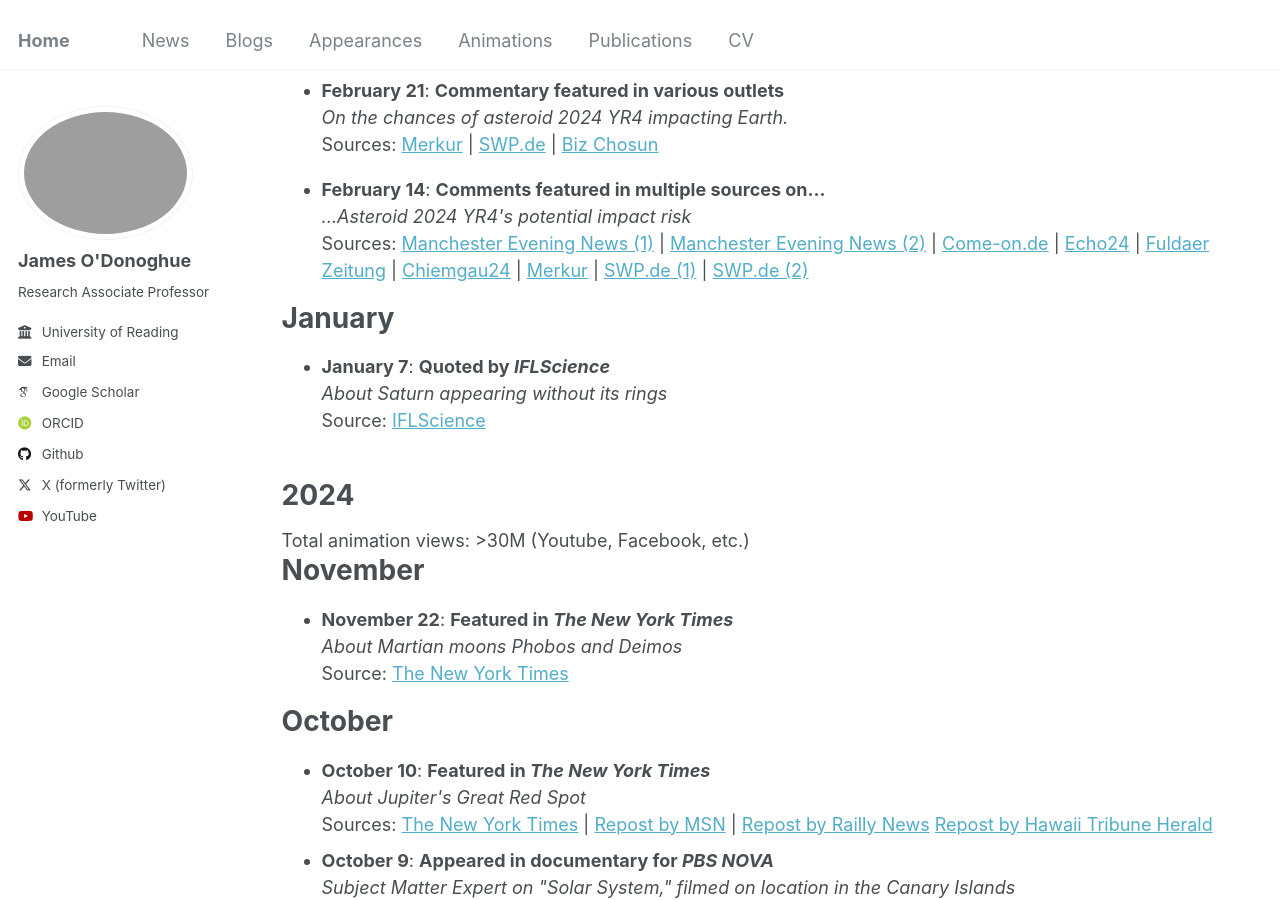
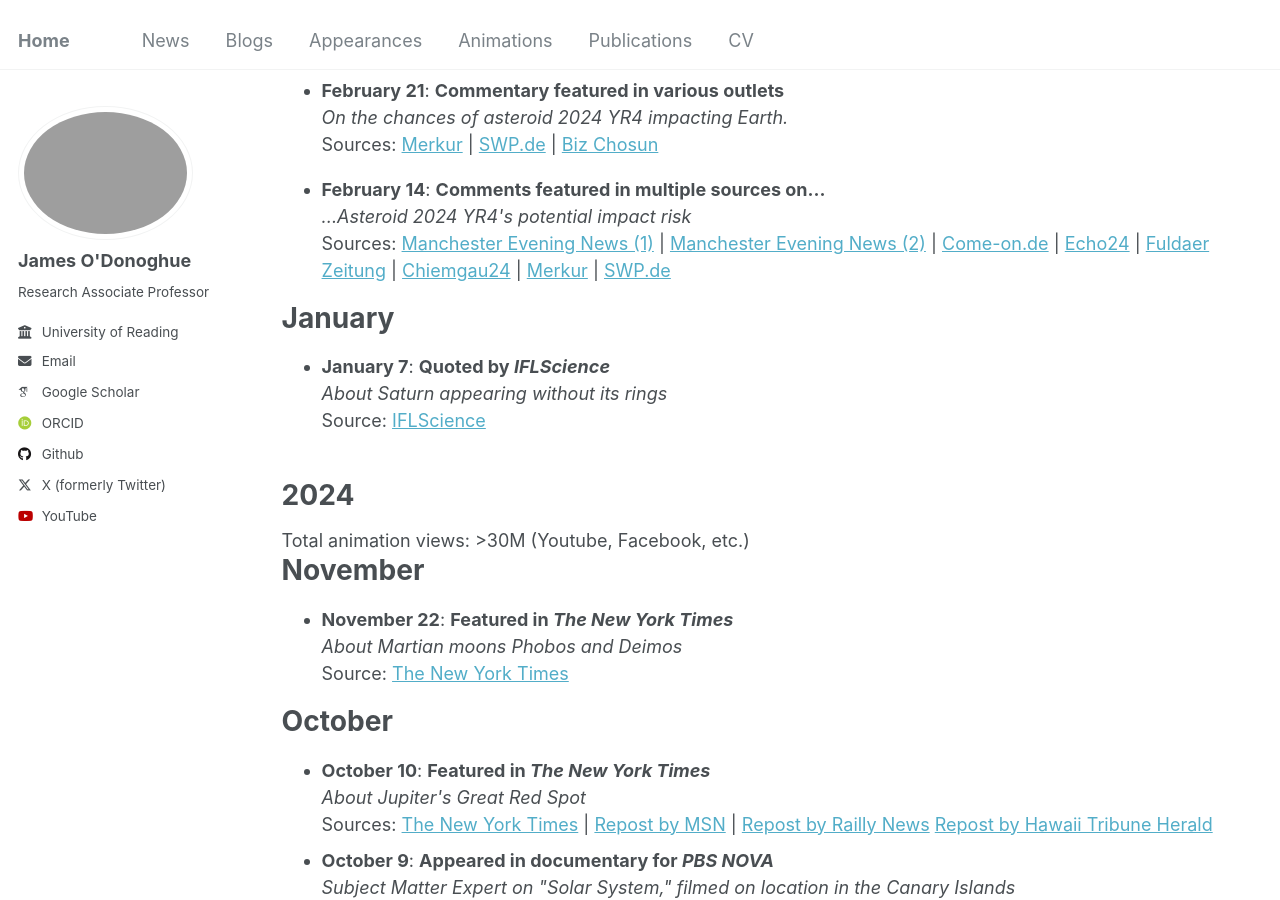
Before and after one commit to odonoghuespace/odonoghuespace.github.io, a Jekyll site: the page built from _pages/news.html, in a window 1280 px wide and 900 px high, scrolled down 925 px. Built offline with Jekyll 4.4.1, drawn with Linux system fonts in a browser that asks for light colours; some web fonts are replaced.

Commit message:
Update news.html

```diff
--- a/_pages/news.html
+++ b/_pages/news.html
@@ -137,8 +137,7 @@ author_profile: true
     <a href="https://www.fuldaerzeitung.de/panorama/einschlagwahrscheinlichkeit-nochmal-korrigiert-nasa-nennt-aktuelle-infos-fuer-asteroid-2024-yr4-zr-93580814.html">Fuldaer Zeitung</a> |
     <a href="https://www.chiemgau24.de/welt/wissen/einschlagwahrscheinlichkeit-nochmal-korrigiert-nasa-nennt-aktuelle-infos-fuer-asteroid-2024-yr4-zr-93580814.html">Chiemgau24</a> |
     <a href="https://www.merkur.de/wissen/einschlagwahrscheinlichkeit-erneut-angepasst-nasa-nennt-neue-informationen-fuer-asteroid-2024-yr4-93581209.html">Merkur</a> |
-    <a href="https://www.swp.de/panorama/asteroid-2024-yra-einschlagrisiko-ist-gestiegen-wird-er-die-erde-treffen-77853212.html">SWP.de (1)</a> |
-    <a href="https://www.swp.de/panorama/asteroid-2024-yra-einschlagrisiko-ist-gestiegen-wird-er-die-erde-treffen-77853212.html">SWP.de (2)</a>
+    <a href="https://www.swp.de/panorama/asteroid-2024-yra-einschlagrisiko-ist-gestiegen-wird-er-die-erde-treffen-77853212.html">SWP.de</a>
   </li>
 </ul>
 
```
